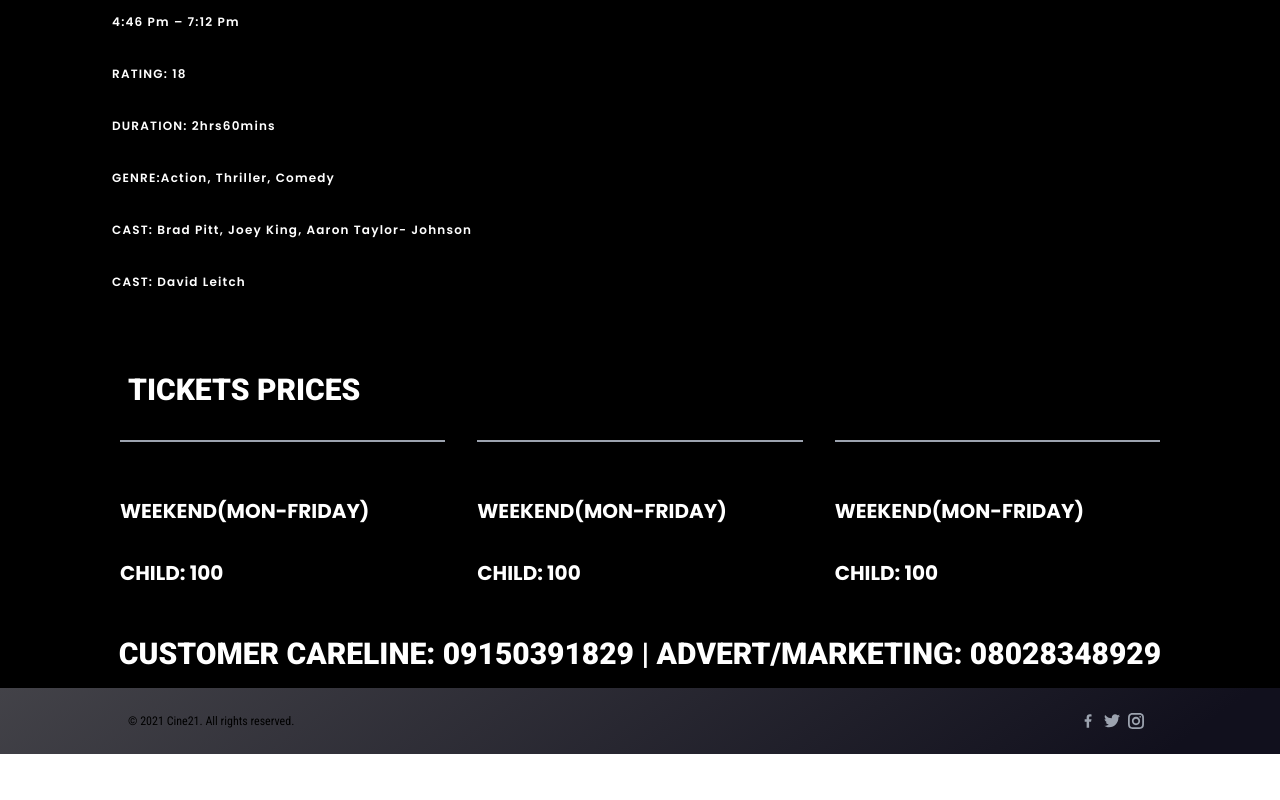
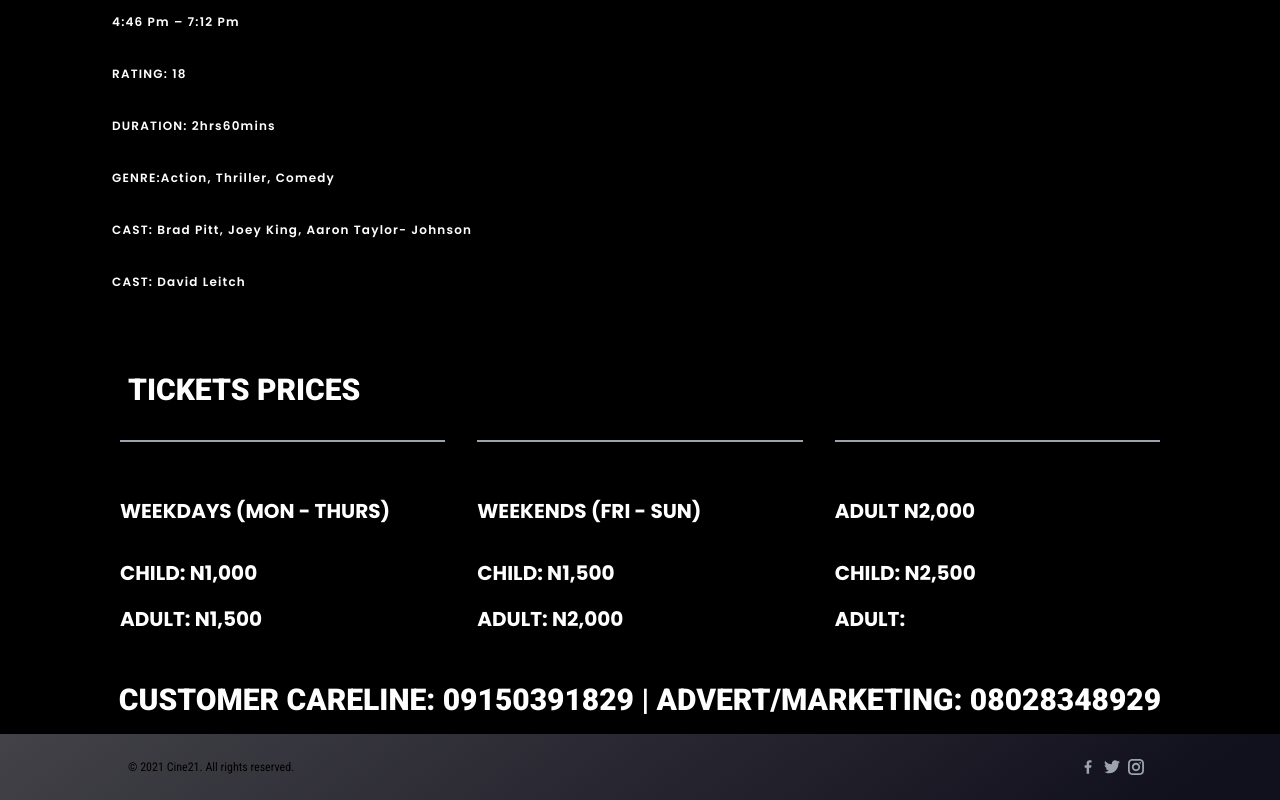
Before and after one commit to wilsonibekason/cine21, a React (Vite) app: page / in a window 1280 px wide. Shown: the part 3820-4620 px from the top of the page. Before the commit the page ends 4574 px from the top, so only its background shows below. Built offline with nearby package versions, Linux system fonts and the light colour scheme.

Commit message:
complete integrate ticket api

```diff
--- a/src/components/TicketCard.tsx
+++ b/src/components/TicketCard.tsx
@@ -1,16 +1,17 @@
 import React from "react";
 import styles from "../styles";
 
-const TicketCard = () => {
+const TicketCard = ({ data, child, adult }) => {
   return (
     <>
       <div className="col-span-1 lg:col-span-4">
         <div className="relative flex flex-col shadow-sm w-full">
           <div className="border-t-2 h-2 border-gray-400" />
           <div className={`mt-12 `}>
-            <h1 className={styles.cardHeading4}>Weekend(mon-friday)</h1>
+            <h1 className={styles.cardHeading4}>{data}</h1>
             <ul className="list-none w-full flex flex-col mt-4 items-center">
-              <li className={`${styles.cardHeading4} mt-4`}>child: 100</li>
+              <li className={`${styles.cardHeading4} mt-4`}>child: {child}</li>
+              <li className={`${styles.cardHeading4} mt-4`}>adult: {adult}</li>
             </ul>
           </div>
         </div>
--- a/src/components/TicketCard2.tsx
+++ b/src/components/TicketCard2.tsx
@@ -1,16 +1,17 @@
 import React from "react";
 import styles from "../styles";
 
-const TicketCard2 = () => {
+const TicketCard2 = ({ data, adult, child }) => {
   return (
     <>
       <div className="col-span-1 lg:col-span-4">
         <div className="relative flex flex-col shadow-sm w-full">
           <div className="border-t-2 h-2 border-gray-400" />
           <div className={`mt-12 `}>
-            <h1 className={styles.cardHeading4}>Weekend(mon-friday)</h1>
+            <h1 className={styles.cardHeading4}>{data}</h1>
             <ul className="list-none w-full flex flex-col mt-4 items-center">
-              <li className={`${styles.cardHeading4} mt-4`}>child: 100</li>
+              <li className={`${styles.cardHeading4} mt-4`}>child: {child}</li>
+              <li className={`${styles.cardHeading4} mt-4`}>adult: {adult}</li>
             </ul>
           </div>
         </div>
--- a/src/components/TicketCard3.tsx
+++ b/src/components/TicketCard3.tsx
@@ -1,16 +1,19 @@
 import React from "react";
 import styles from "../styles";
 
-const TicketCard3 = () => {
+const TicketCard3 = ({ data, adult, child }) => {
   return (
     <>
       <div className="col-span-1 lg:col-span-4">
         <div className="relative flex flex-col shadow-sm w-full">
           <div className="border-t-2 h-2 border-gray-400" />
           <div className={`mt-12 `}>
-            <h1 className={styles.cardHeading4}>Weekend(mon-friday)</h1>
+            <h1 className={styles.cardHeading4}>{data}</h1>
             <ul className="list-none w-full flex flex-col mt-4 items-center">
-              <li className={`${styles.cardHeading4} mt-4`}>child: 100</li>
+              <li className={`${styles.cardHeading4} mt-4`}>child: {child}</li>
+              <li className={`${styles.cardHeading4} mt-4`}>
+                adult: {` ${adult}`}
+              </li>
             </ul>
           </div>
         </div>
--- a/src/components/Tickets.tsx
+++ b/src/components/Tickets.tsx
@@ -1,5 +1,6 @@
 import React from "react";
 import styles from "../styles";
+import { ticketList1, ticketList2, ticketList3 } from "../utils/data";
 import TicketCard from "./TicketCard";
 import TicketCard2 from "./TicketCard2";
 import TicketCard3 from "./TicketCard3";
@@ -10,25 +11,18 @@ const Tickets = () => {
       <div className={``}>
         <div>
           <h3 className={`${styles.cardHeading3}`}>tickets prices</h3>
-          {/* <div
-            className={`grid grid-cols-1 sm:grid-cols-1 md:grid-cols-2 lg:grid-cols-3 mt-16  mx-8 lg:mx-24 min-h-[100vh] gap-8`}
-          >
-            <div className="relative flex flex-col shadow-sm w-full">
-              <div className="border-t-2 h-2 border-gray-400" />
-              <div className={`mt-12 `}>
-                <h1 className={styles.cardHeading}>Weekend(mon-friday)</h1>
-                <ul className="list-none w-full flex flex-col mt-4 items-center">
-                  <li className={`${styles.cardHeading} mt-4`}>child: 100</li>
-                </ul>
-              </div>
-            </div>
-          </div> */}
           <div
             className={`grid grid-cols-1 sm:grid-cols-1 md:grid-cols-12 lg:grid-cols-12 mt-8  mx-0  lg:-mx-2  gap-8`}
           >
-            <TicketCard />
-            <TicketCard2 />
-            <TicketCard3 />
+            {ticketList1.map((tick, index) => (
+              <TicketCard {...tick} key={index} />
+            ))}
+            {ticketList2.map((tick, index) => (
+              <TicketCard2 {...tick} key={index} />
+            ))}
+            {ticketList3.map((tick, index) => (
+              <TicketCard3 {...tick} key={index} />
+            ))}
           </div>
         </div>
       </div>
--- a/src/utils/data.ts
+++ b/src/utils/data.ts
@@ -2,7 +2,7 @@ import { beast, cold, superpet } from "../assets";
 import { images } from "./imageList";
 
 const { img1, img10, img2, img3, img4, img5, img6, img7, img8, img9 } = images;
-interface ICineType {
+export interface ICineType {
   img: string;
   title: string;
   description: string;
@@ -13,7 +13,12 @@ interface ICineType {
   cast: string;
   director: string;
 }
-export const cineMovies: any = [
+export interface ITick1 {
+  data: string;
+  child: string;
+  adult: string;
+}
+export const cineMovies = [
   {
     img: img1,
     title: "NOPE (2022) HOLLYWOOD",
@@ -100,21 +105,21 @@ export const cineMovies: any = [
   },
 ];
 
-export const ticketList1 = [
+export const ticketList1: ITick1[] = [
   {
     data: "WEEKDAYS (MON - THURS)",
-    child: "Child N1,000",
-    adult: "Adult N1,500",
+    child: " N1,000",
+    adult: " N1,500",
   },
 ];
-export const ticketList2 = [
+export const ticketList2: ITick1[] = [
   {
     data: "WEEKENDS (FRI - SUN)",
-    child: "Child N1,500",
-    adult: "Adult N2,000",
+    child: " N1,500",
+    adult: " N2,000",
   },
 ];
-export const ticketList3 = [
+export const ticketList3: ITick1[] = [
   {
     data: "Adult N2,000",
     child: "N2,500",
--- a/tsconfig.json
+++ b/tsconfig.json
@@ -13,8 +13,8 @@
     "moduleResolution": "Node",
     "resolveJsonModule": true,
     "isolatedModules": true,
-    "noImplicitAny": true,
-    "suppressImplicitAnyIndexErrors": true,
+     "noImplicitAny": false,
+    // "suppressImplicitAnyIndexErrors": true,
     "noEmit": true,
     "jsx": "react-jsx"
   },
```
